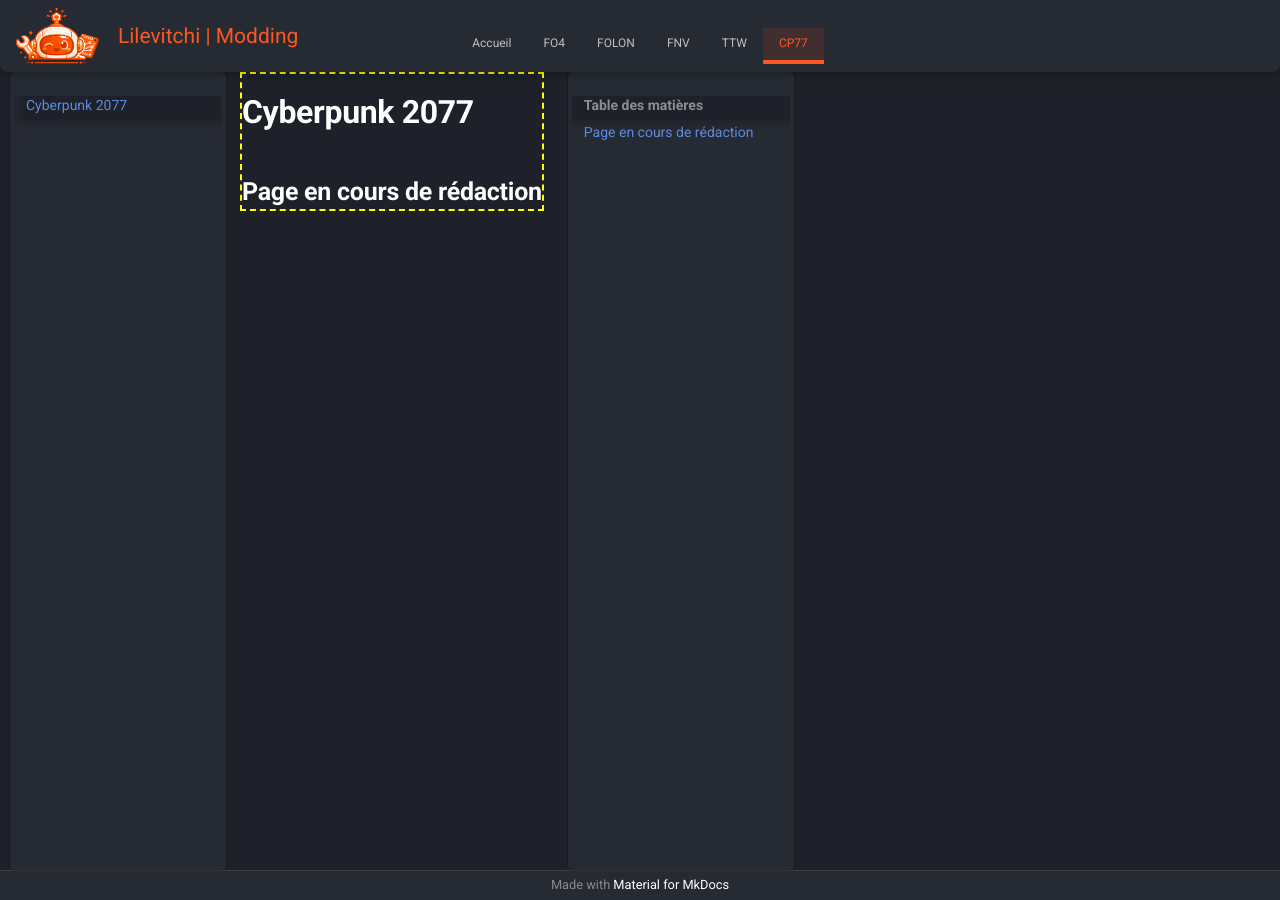
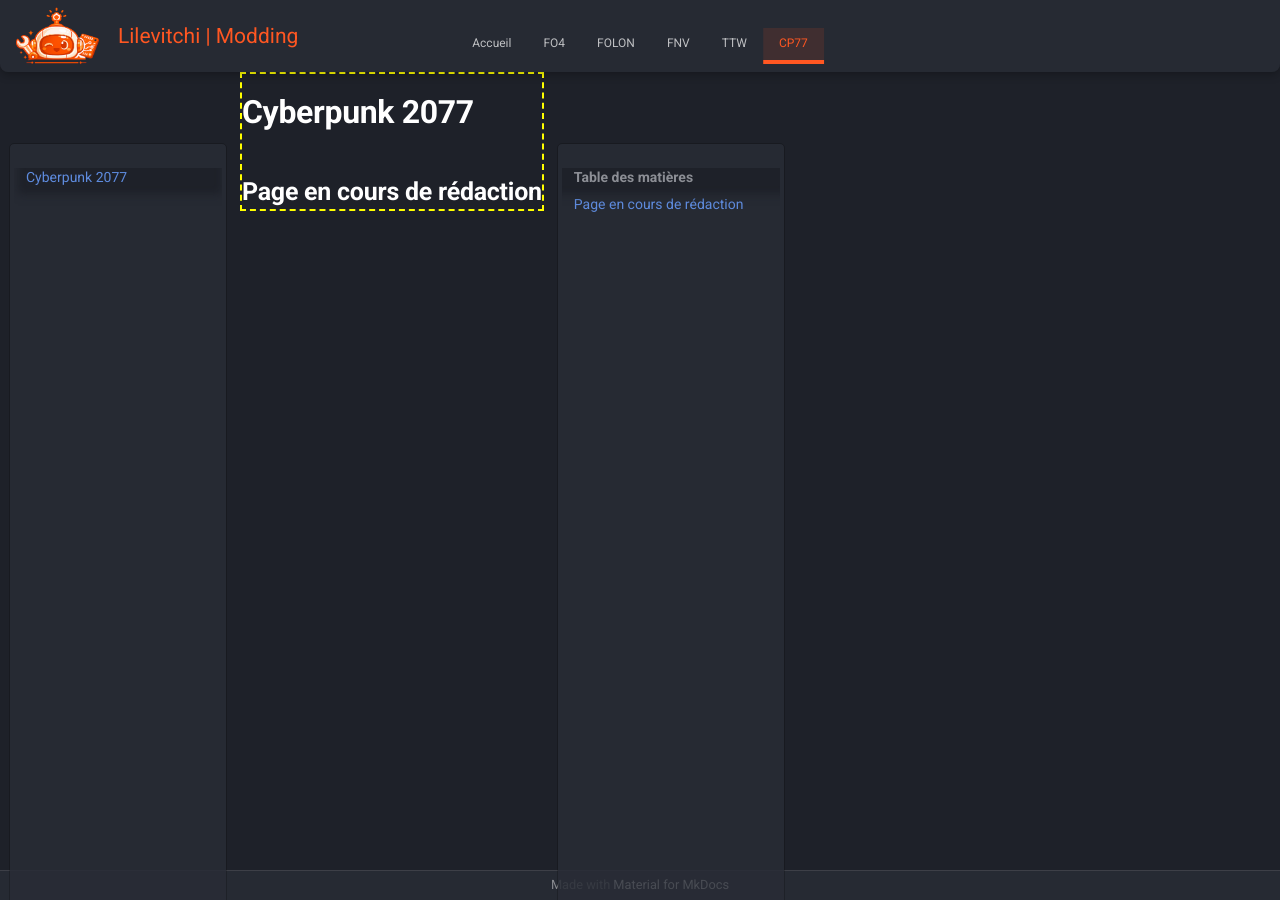
Before and after one commit to Lilevitchi/lilevitchi.github.io, an MkDocs documentation site: the page built from docs/cyberpunk/index.md, in a window 1280 px wide and 900 px high. Built offline with MkDocs 1.6.1 and Material for MkDocs 9.7.7, drawn with Linux system fonts in a browser that asks for light colours.

Commit message:
Update extra.css

```diff
--- a/docs/stylesheets/extra.css
+++ b/docs/stylesheets/extra.css
@@ -346,21 +346,16 @@
 
 /* Sidebars */
 [data-md-color-scheme] .md-sidebar {
-  position: sticky;
+  position: relative;
 
-  top: calc(
-    var(--header-height)
-    + var(--header-visual-offset)
-  );
-
-  height: auto;
-  max-height: calc(100vh - var(--header-height) - var(--header-visual-offset));
+  top: var(--sidebar-gap);
+  height: calc(100vh - var(--header-height) - var(--footer-height) - (var(--sidebar-gap) * 2));
 
   background: var(--bg-surface);
   border-radius: var(--radius-sm);
   outline: 1px solid rgba(0,0,0,0.2);
 
-  overflow: hidden;
+  overflow-y: auto;
   z-index: var(--z-sidebar);
 
   transition:
```
